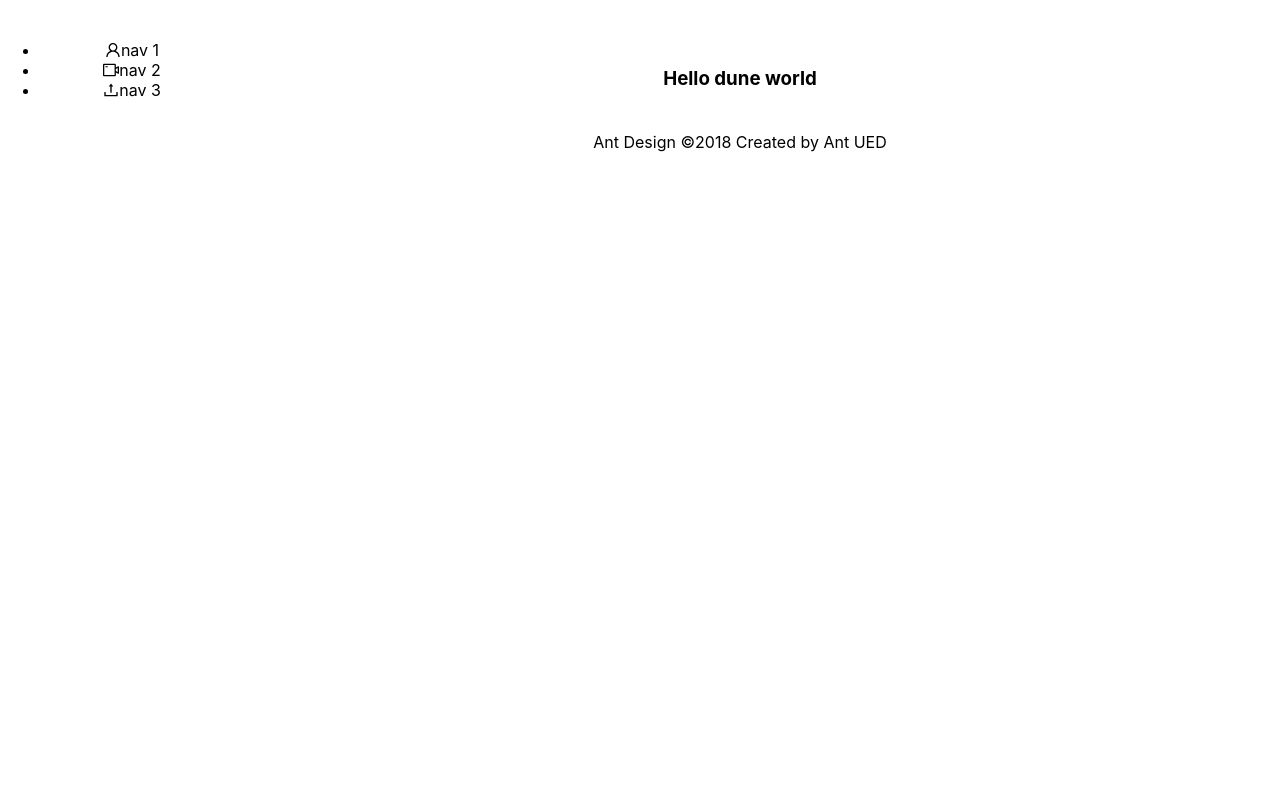
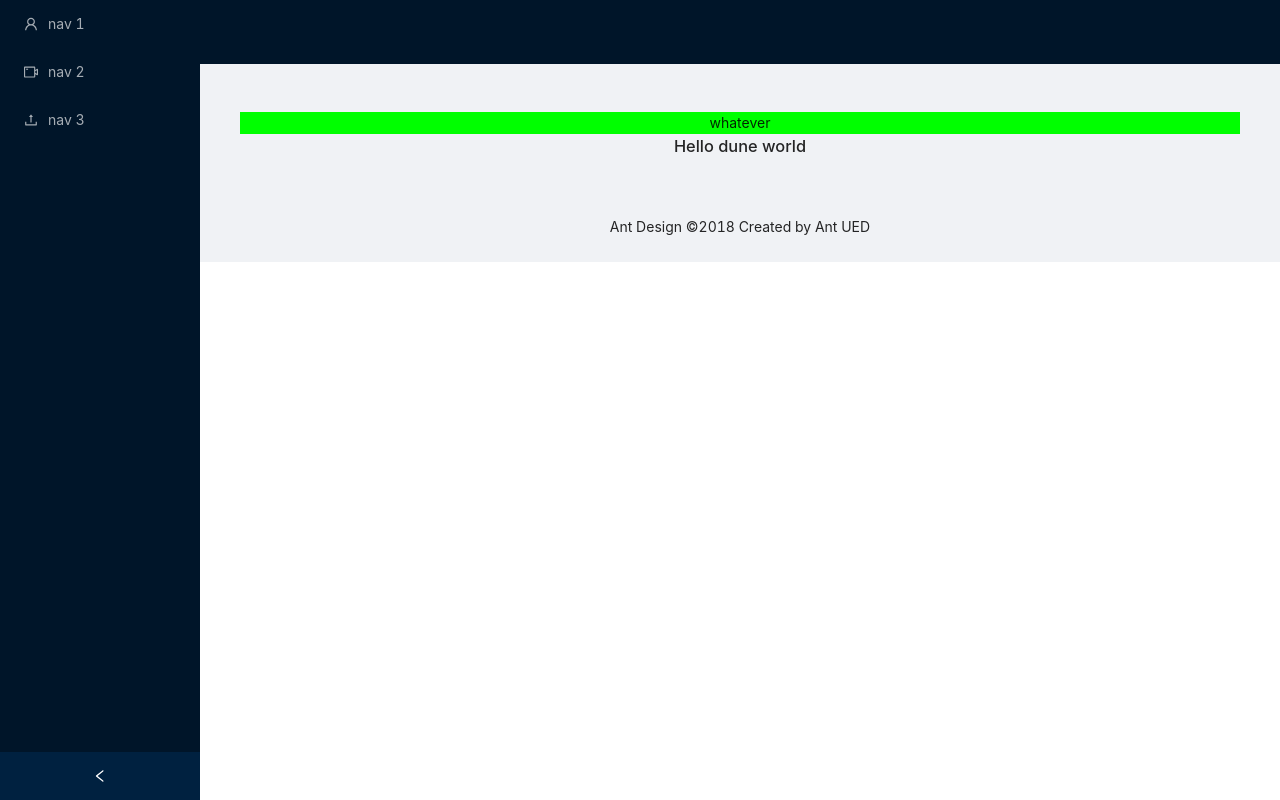
Before and after one commit to jumpdartmark/bigpileofsand, a React (Create React App) app: page / in a window 1280 px wide. Built offline with nearby package versions, Linux system fonts and the light colour scheme.

Commit message:
layout style

```diff
--- a/package.json
+++ b/package.json
@@ -12,6 +12,7 @@
     "@types/react": "^17.0.36",
     "@types/react-dom": "^17.0.11",
     "antd": "^4.17.2",
+    "node-sass": "^6.0.1",
     "react": "^17.0.2",
     "react-dom": "^17.0.2",
     "react-scripts": "4.0.3",
--- /dev/null
+++ b/src/App.module.scss
@@ -0,0 +1,4 @@
+.app{
+  height: 100vh;
+  overflow: hidden;
+}
--- a/src/App.tsx
+++ b/src/App.tsx
@@ -1,9 +1,10 @@
 import React from 'react';
-import './App.css';
 import AppLayout from './components/AppLayout';
 
+import styles from './App.module.scss';
+
 const App: React.FC = () => (
-  <div className="App">
+  <div className={styles.app}>
     <AppLayout>
       <h1>Hello dune world</h1>
     </AppLayout>
--- /dev/null
+++ b/src/components/AppLatout.module.scss
@@ -0,0 +1,25 @@
+.whatever{
+  background-color: lime;
+}
+
+
+#components-layout-demo-fixed-sider .logo {
+  height: 32px;
+  margin: 16px;
+  background: rgba(255, 255, 255, 0.2);
+}
+.site-layout .site-layout-background {
+  background: #fff;
+}
+
+.content{
+  margin: 24px 16px 0;
+  overflow: initial;
+}
+
+.sider{
+  overflow: auto;
+  height: 100vh;
+  position: fixed;
+  left: 0;
+}
--- a/src/components/AppLayout.tsx
+++ b/src/components/AppLayout.tsx
@@ -1,4 +1,4 @@
-import React from 'react';
+import React, { useState } from 'react';
 import { Layout, Menu } from 'antd';
 import {
   UserOutlined,
@@ -6,20 +6,20 @@ import {
   VideoCameraOutlined,
 } from '@ant-design/icons';
 
+import styles from './AppLatout.module.scss';
+
 const {
   Header, Content, Footer, Sider,
 } = Layout;
 
-const AppLayout: React.FC = ({ children }) => (
+const AppLayout: React.FC = ({ children }) => {
+  const [isCollapsed, setIsCollapsed] = useState(false);
+  const onCollapse = () => {
+    setIsCollapsed(!isCollapsed);
+  };
+  return (
     <Layout>
-    <Sider
-      style={{
-        overflow: 'auto',
-        height: '100vh',
-        position: 'fixed',
-        left: 0,
-      }}
-    >
+      <Sider className={styles.sider} collapsible collapsed={isCollapsed} onCollapse={onCollapse}>
         <div className="logo" />
         <Menu theme="dark" mode="inline" defaultSelectedKeys={['4']}>
           <Menu.Item key="1" icon={<UserOutlined />}>
@@ -35,8 +35,11 @@ const AppLayout: React.FC = ({ children }) => (
       </Sider>
       <Layout className="site-layout" style={{ marginLeft: 200 }}>
         <Header className="site-layout-background" style={{ padding: 0 }} />
-      <Content style={{ margin: '24px 16px 0', overflow: 'initial' }}>
+        <Content className={styles.content}>
           <div className="site-layout-background" style={{ padding: 24, textAlign: 'center' }}>
+            <div className={styles.whatever}>
+              whatever
+            </div>
             {children}
           </div>
         </Content>
@@ -44,5 +47,6 @@ const AppLayout: React.FC = ({ children }) => (
       </Layout>
     </Layout>
   );
+};
 
 export default AppLayout;
--- a/src/index.css
+++ b/src/index.css
@@ -1,5 +1,4 @@
 body {
-  margin: 0;
   font-family: -apple-system, BlinkMacSystemFont, 'Segoe UI', 'Roboto', 'Oxygen',
     'Ubuntu', 'Cantarell', 'Fira Sans', 'Droid Sans', 'Helvetica Neue',
     sans-serif;
@@ -7,6 +6,12 @@ body {
   -moz-osx-font-smoothing: grayscale;
 }
 
+html,body,#root{
+  height:100vh;
+  padding: 0;
+  margin: 0;
+}
+
 code {
   font-family: source-code-pro, Menlo, Monaco, Consolas, 'Courier New',
     monospace;
--- a/src/index.tsx
+++ b/src/index.tsx
@@ -1,5 +1,6 @@
 import React from 'react';
 import ReactDOM from 'react-dom';
+import 'antd/dist/antd.css';
 import './index.css';
 import App from './App';
 
```
Lines whose indentation alone changed are shown as unchanged.
